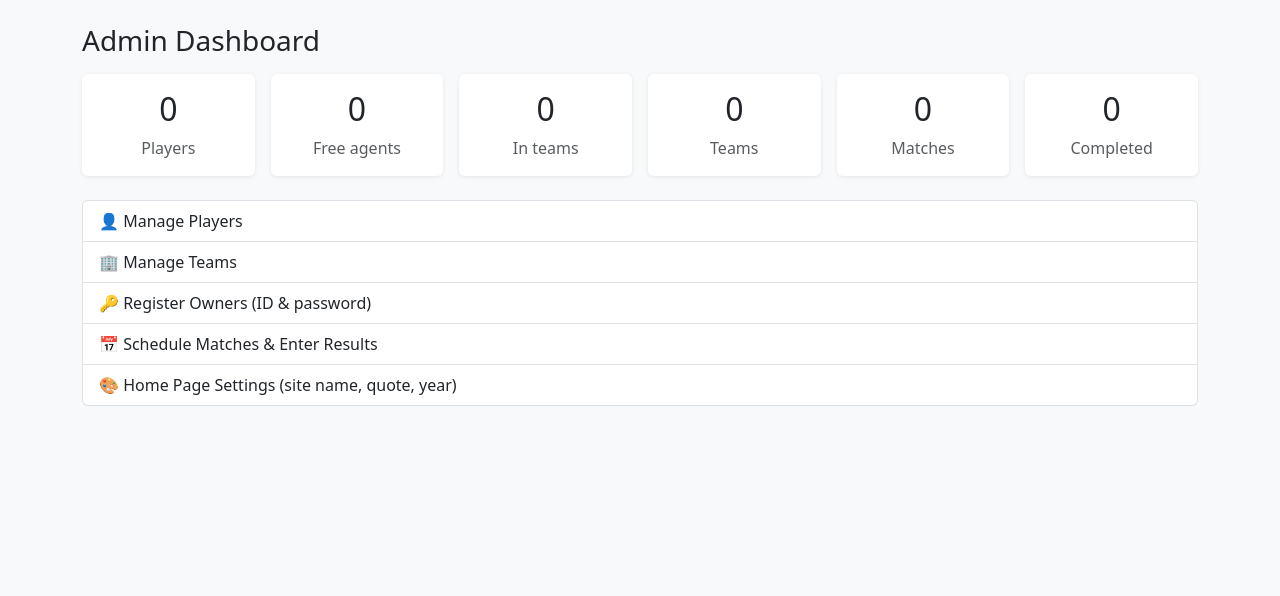
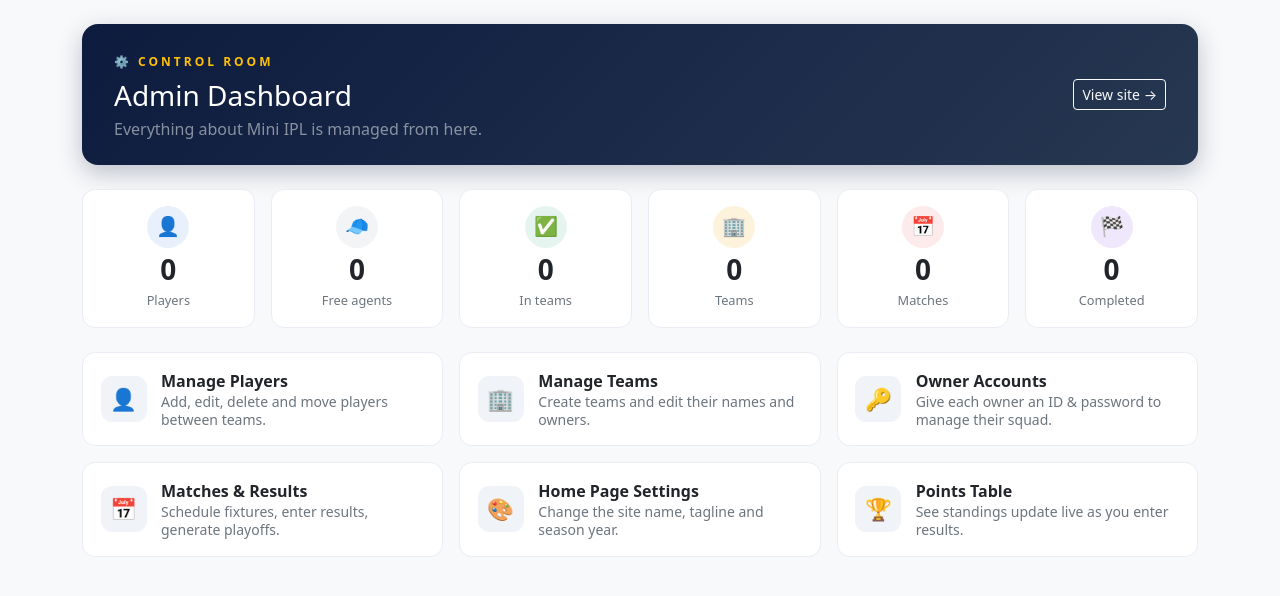
Before and after one commit to krishnakantnagina/mini-ipl, a Flask app: page /admin/ in a window 1280 px wide. Shown: the part 56-652 px from the top of the page. Run offline with Flask 3, Linux system fonts and the light colour scheme; the visitor is signed in with stand-in values (Sample User, id 1).

Commit message:
Rename Both skill to All Rounder, reseed 5x5 demo, restyle admin dashboard
- Skill category Both is now All Rounder everywhere (badges included)
- seed.py now builds 5 teams with 5 players each, captains and
  vice-captains tagged, and a 10-match round-robin schedule
- Admin dashboard redesigned: gradient header, hoverable stat cards
  and management tiles with descriptions

Co-Authored-By: Claude Fable 5 <noreply@anthropic.com>

```diff
--- a/app/models.py
+++ b/app/models.py
@@ -2,7 +2,7 @@ import re
 
 from app import db
 
-SKILLS = ["Batsman", "Bowler", "Both"]
+SKILLS = ["Batsman", "Bowler", "All Rounder"]
 
 
 def slugify(name):
--- a/static/css/style.css
+++ b/static/css/style.css
@@ -81,7 +81,45 @@
 }
 .role-batsman { background: #e7f0fb; color: #1d4e89; }
 .role-bowler { background: #fdeaea; color: #c8102e; }
-.role-both { background: #e6f4ef; color: #0f7b6c; }
+.role-allrounder { background: #e6f4ef; color: #0f7b6c; }
+
+/* ---------- admin dashboard ---------- */
+.admin-header {
+  display: flex; align-items: center; gap: 1rem; flex-wrap: wrap;
+  border-radius: 1rem; padding: 1.5rem 2rem;
+  background: linear-gradient(135deg, #0d1b3e 0%, #2e4057 130%);
+  box-shadow: 0 8px 24px rgba(13, 27, 62, .25);
+}
+.stat-card {
+  background: #fff; border: 1px solid #e9edf3; border-radius: .8rem;
+  padding: 1rem; text-align: center;
+  transition: transform .12s ease, box-shadow .12s ease;
+}
+.stat-card:hover { transform: translateY(-2px); box-shadow: 0 6px 16px rgba(0,0,0,.08); }
+.stat-card h3 { margin: .35rem 0 0; font-weight: 800; }
+.stat-card > span:last-child { color: #6c757d; font-size: .8rem; }
+.stat-icon {
+  display: inline-flex; align-items: center; justify-content: center;
+  width: 42px; height: 42px; border-radius: 50%; font-size: 1.2rem;
+}
+.admin-tile {
+  display: flex; align-items: center; gap: .9rem;
+  background: #fff; border: 1px solid #e9edf3; border-radius: .8rem;
+  padding: 1rem 1.1rem; height: 100%;
+  text-decoration: none; color: #212529;
+  transition: transform .12s ease, box-shadow .12s ease, border-color .12s ease;
+}
+.admin-tile:hover {
+  transform: translateY(-2px); box-shadow: 0 6px 16px rgba(0,0,0,.1);
+  border-color: #c9d4e4; color: #212529;
+}
+.admin-tile-icon {
+  display: inline-flex; align-items: center; justify-content: center;
+  width: 46px; height: 46px; flex: 0 0 46px; border-radius: .7rem;
+  background: #f0f3f8; font-size: 1.35rem;
+}
+.admin-tile strong { display: block; }
+.admin-tile small { color: #6c757d; line-height: 1.3; display: block; }
 
 /* ---------- player profiles ---------- */
 .profile-header {
--- a/templates/admin/dashboard.html
+++ b/templates/admin/dashboard.html
@@ -1,22 +1,100 @@
 {% extends "base.html" %}
 {% block title %}Admin Dashboard{% endblock %}
 {% block content %}
-<h3 class="mb-3">Admin Dashboard</h3>
 
-<div class="row g-3 mb-4">
-  <div class="col-md-2 col-6"><div class="card text-center p-3"><h2>{{ counts.players }}</h2><span class="text-muted">Players</span></div></div>
-  <div class="col-md-2 col-6"><div class="card text-center p-3"><h2>{{ counts.free }}</h2><span class="text-muted">Free agents</span></div></div>
-  <div class="col-md-2 col-6"><div class="card text-center p-3"><h2>{{ counts.signed }}</h2><span class="text-muted">In teams</span></div></div>
-  <div class="col-md-2 col-6"><div class="card text-center p-3"><h2>{{ counts.teams }}</h2><span class="text-muted">Teams</span></div></div>
-  <div class="col-md-2 col-6"><div class="card text-center p-3"><h2>{{ counts.matches }}</h2><span class="text-muted">Matches</span></div></div>
-  <div class="col-md-2 col-6"><div class="card text-center p-3"><h2>{{ counts.completed }}</h2><span class="text-muted">Completed</span></div></div>
+<!-- ======= header ======= -->
+<div class="admin-header mb-4">
+  <div>
+    <span class="hero-kicker">⚙️ CONTROL ROOM</span>
+    <h3 class="text-white mb-1">Admin Dashboard</h3>
+    <span class="text-white-50">Everything about {{ site_name }} is managed from here.</span>
+  </div>
+  <a href="{{ url_for('public.index') }}" class="btn btn-outline-light btn-sm ms-auto">View site →</a>
 </div>
 
-<div class="list-group">
-  <a class="list-group-item list-group-item-action" href="{{ url_for('admin.players') }}">👤 Manage Players</a>
-  <a class="list-group-item list-group-item-action" href="{{ url_for('admin.teams') }}">🏢 Manage Teams</a>
-  <a class="list-group-item list-group-item-action" href="{{ url_for('admin.owners') }}">🔑 Register Owners (ID &amp; password)</a>
-  <a class="list-group-item list-group-item-action" href="{{ url_for('admin.matches') }}">📅 Schedule Matches &amp; Enter Results</a>
-  <a class="list-group-item list-group-item-action" href="{{ url_for('admin.site_settings') }}">🎨 Home Page Settings (site name, quote, year)</a>
+<!-- ======= stats ======= -->
+<div class="row g-3 mb-4">
+  <div class="col-md-2 col-6">
+    <div class="stat-card"><span class="stat-icon" style="background:#e7f0fb">👤</span>
+      <h3>{{ counts.players }}</h3><span>Players</span></div>
+  </div>
+  <div class="col-md-2 col-6">
+    <div class="stat-card"><span class="stat-icon" style="background:#f3f4f6">🧢</span>
+      <h3>{{ counts.free }}</h3><span>Free agents</span></div>
+  </div>
+  <div class="col-md-2 col-6">
+    <div class="stat-card"><span class="stat-icon" style="background:#e6f4ef">✅</span>
+      <h3>{{ counts.signed }}</h3><span>In teams</span></div>
+  </div>
+  <div class="col-md-2 col-6">
+    <div class="stat-card"><span class="stat-icon" style="background:#fdf3dc">🏢</span>
+      <h3>{{ counts.teams }}</h3><span>Teams</span></div>
+  </div>
+  <div class="col-md-2 col-6">
+    <div class="stat-card"><span class="stat-icon" style="background:#fdeaea">📅</span>
+      <h3>{{ counts.matches }}</h3><span>Matches</span></div>
+  </div>
+  <div class="col-md-2 col-6">
+    <div class="stat-card"><span class="stat-icon" style="background:#efe7fb">🏁</span>
+      <h3>{{ counts.completed }}</h3><span>Completed</span></div>
+  </div>
+</div>
+
+<!-- ======= management tiles ======= -->
+<div class="row g-3">
+  <div class="col-md-4 col-sm-6">
+    <a href="{{ url_for('admin.players') }}" class="admin-tile">
+      <span class="admin-tile-icon">👤</span>
+      <div>
+        <strong>Manage Players</strong>
+        <small>Add, edit, delete and move players between teams.</small>
+      </div>
+    </a>
+  </div>
+  <div class="col-md-4 col-sm-6">
+    <a href="{{ url_for('admin.teams') }}" class="admin-tile">
+      <span class="admin-tile-icon">🏢</span>
+      <div>
+        <strong>Manage Teams</strong>
+        <small>Create teams and edit their names and owners.</small>
+      </div>
+    </a>
+  </div>
+  <div class="col-md-4 col-sm-6">
+    <a href="{{ url_for('admin.owners') }}" class="admin-tile">
+      <span class="admin-tile-icon">🔑</span>
+      <div>
+        <strong>Owner Accounts</strong>
+        <small>Give each owner an ID &amp; password to manage their squad.</small>
+      </div>
+    </a>
+  </div>
+  <div class="col-md-4 col-sm-6">
+    <a href="{{ url_for('admin.matches') }}" class="admin-tile">
+      <span class="admin-tile-icon">📅</span>
+      <div>
+        <strong>Matches &amp; Results</strong>
+        <small>Schedule fixtures, enter results, generate playoffs.</small>
+      </div>
+    </a>
+  </div>
+  <div class="col-md-4 col-sm-6">
+    <a href="{{ url_for('admin.site_settings') }}" class="admin-tile">
+      <span class="admin-tile-icon">🎨</span>
+      <div>
+        <strong>Home Page Settings</strong>
+        <small>Change the site name, tagline and season year.</small>
+      </div>
+    </a>
+  </div>
+  <div class="col-md-4 col-sm-6">
+    <a href="{{ url_for('public.points') }}" class="admin-tile">
+      <span class="admin-tile-icon">🏆</span>
+      <div>
+        <strong>Points Table</strong>
+        <small>See standings update live as you enter results.</small>
+      </div>
+    </a>
+  </div>
 </div>
 {% endblock %}
--- a/templates/owner/dashboard.html
+++ b/templates/owner/dashboard.html
@@ -62,7 +62,7 @@
                 {% if p.is_vice_captain %}<span class="cvc-badge cvc-badge-sm cvc-vice">VC</span>{% endif %}
               </a>
             </td>
-            <td><span class="role-badge role-{{ p.skill | lower }}">{{ p.skill }}</span></td>
+            <td><span class="role-badge role-{{ p.skill | lower | replace(' ', '') }}">{{ p.skill }}</span></td>
             <td>
               <div class="d-flex gap-1">
                 <form method="post" action="{{ url_for('owner.set_captain', player_id=p.id) }}">
--- a/templates/public/player_profile.html
+++ b/templates/public/player_profile.html
@@ -19,7 +19,7 @@
         {% if player.is_vice_captain %}<span class="cvc-badge cvc-vice">VC</span>{% endif %}
       </div>
       <div class="mt-2 d-flex align-items-center gap-2 flex-wrap">
-        <span class="role-badge role-{{ player.skill | lower }}">{{ player.skill }}</span>
+        <span class="role-badge role-{{ player.skill | lower | replace(' ', '') }}">{{ player.skill }}</span>
         {% if player.team %}
         <a href="{{ url_for('public.team_detail', team_id=player.team.id) }}" class="team-link text-white text-decoration-none">
           <span class="team-dot team-dot-sm" style="background:{{ accent }}">{{ player.team.short_name }}</span>
--- a/templates/public/players.html
+++ b/templates/public/players.html
@@ -41,7 +41,7 @@
             {% if p.is_vice_captain %}<span class="cvc-badge cvc-badge-sm cvc-vice">VC</span>{% endif %}
           </a>
         </td>
-        <td><span class="role-badge role-{{ p.skill | lower }}">{{ p.skill }}</span></td>
+        <td><span class="role-badge role-{{ p.skill | lower | replace(' ', '') }}">{{ p.skill }}</span></td>
         <td>
           {% if p.team %}
           <a href="{{ url_for('public.team_detail', team_id=p.team.id) }}" class="team-link">
--- a/templates/public/team_detail.html
+++ b/templates/public/team_detail.html
@@ -29,7 +29,7 @@
                 {% if p.is_vice_captain %}<span class="cvc-badge cvc-badge-sm cvc-vice">VC</span>{% endif %}
               </a>
             </td>
-            <td><span class="role-badge role-{{ p.skill | lower }}">{{ p.skill }}</span></td>
+            <td><span class="role-badge role-{{ p.skill | lower | replace(' ', '') }}">{{ p.skill }}</span></td>
           </tr>
           {% endfor %}
         </tbody>
```
Also changed, not shown: seed.py (+17 -56 lines).
